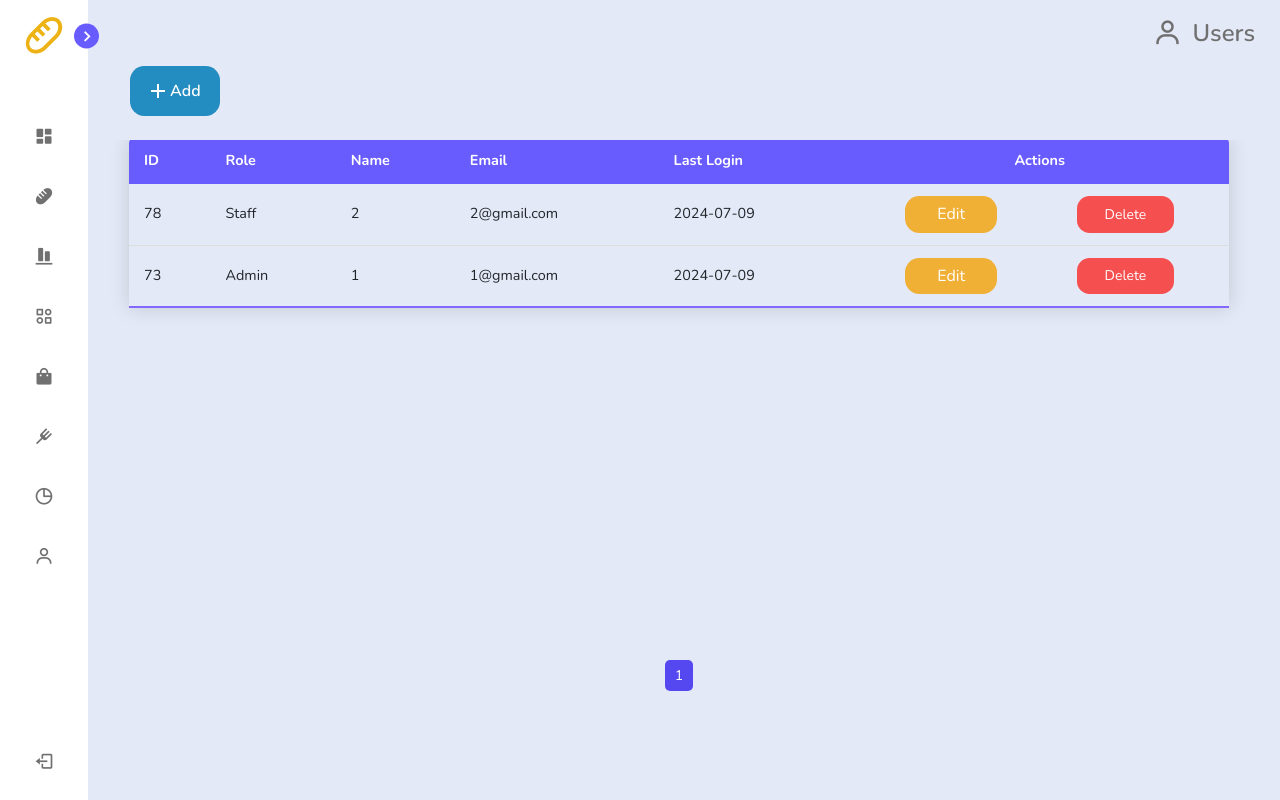
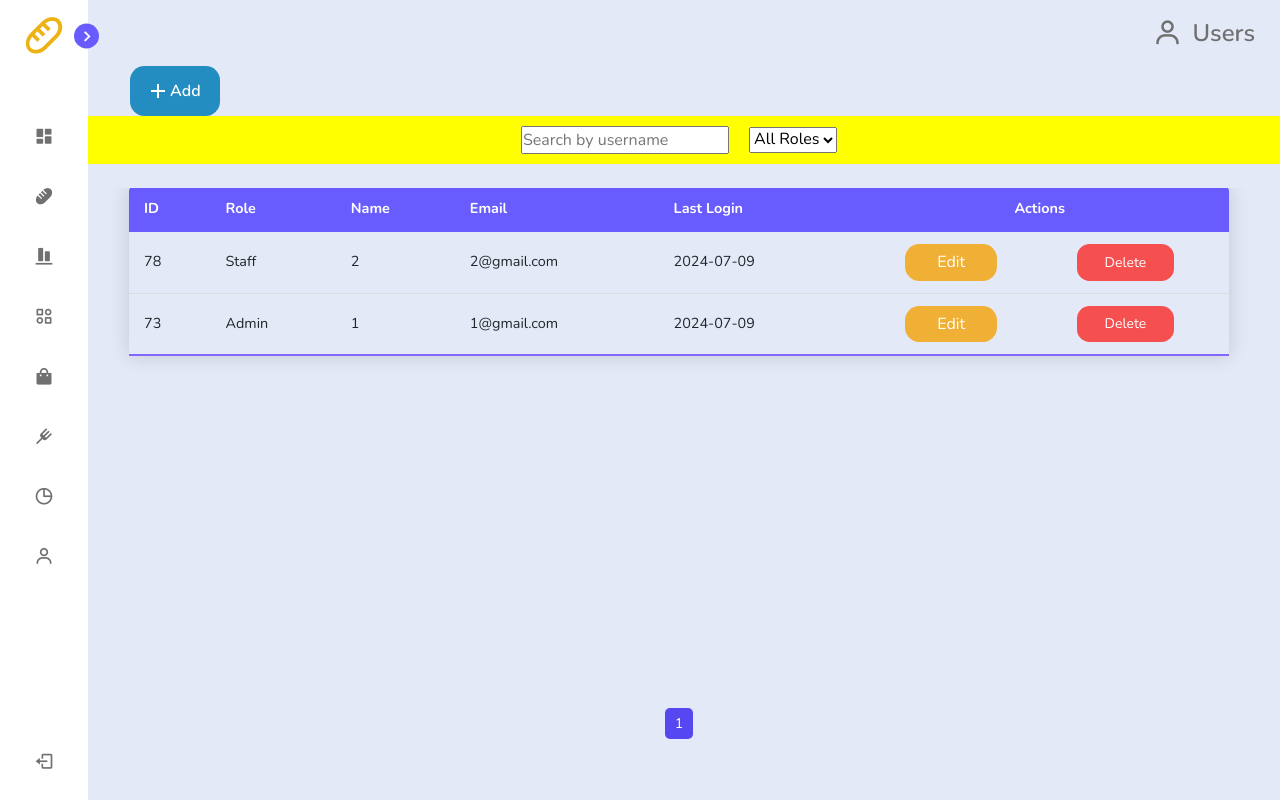
Before and after one commit to PengWin553/doughpro-ver1, a PHP site: page /php/admin-crud-users-page.php in a window 1280 px wide. Run offline with PHP 8.4, Linux system fonts and the light colour scheme; a user stored in the database is signed in; data comes from the database, SQL or seed files in the repository; some web fonts are replaced.

Commit message:
Updated Users Page
Added search and filter functionality (style to be fixed)

```diff
--- a/js/display-users.js
+++ b/js/display-users.js
@@ -1,5 +1,5 @@
-function loadData(page = 1, limit = 7) {
-    fetch(`display-users.php?page=${page}&limit=${limit}`, {
+function loadData(page = 1, limit = 7, search = '', filter = '') {
+    fetch(`display-users.php?page=${page}&limit=${limit}&search=${search}&filter=${filter}`, {
         method: "GET",
         headers: {
             'Content-Type': 'application/json'
@@ -43,7 +43,7 @@ function loadData(page = 1, limit = 7) {
             for (let i = 1; i <= totalPages; i++) {
                 const paginationButton = document.createElement("button");
                 paginationButton.innerText = i;
-                paginationButton.addEventListener("click", () => loadData(i, limit));
+                paginationButton.addEventListener("click", () => loadData(i, limit, search, filter));
                 if (i === result.page) {
                     paginationButton.classList.add("active");
                 }
@@ -60,5 +60,18 @@ function loadData(page = 1, limit = 7) {
 }
 
 document.addEventListener("DOMContentLoaded", function() {
+    // Load initial data
     loadData();
+
+    // Search functionality
+    const searchInput = document.getElementById('search-input');
+    searchInput.addEventListener('input', function() {
+        loadData(1, 8, searchInput.value, filterSelect.value);
+    });
+
+    // Filter functionality
+    const filterSelect = document.getElementById('filter-select');
+    filterSelect.addEventListener('change', function() {
+        loadData(1, 8, searchInput.value, filterSelect.value);
+    });
 });
--- a/php/admin-crud-users-page.php
+++ b/php/admin-crud-users-page.php
@@ -29,6 +29,12 @@ $user_id = $_SESSION["user_id"];
     <link href="https://cdn.jsdelivr.net/npm/bootstrap@5.3.2/dist/css/bootstrap.min.css" rel="stylesheet">
     <link href='https://unpkg.com/boxicons@2.1.4/css/boxicons.min.css' rel='stylesheet'>
     <link rel="icon" type="image/x-icon" href="../default-images/baguette-solid-24.png">
+    <style>
+        .search-filter{
+            margin: 10px;
+        }
+
+    </style>
 </head>
 <body>
 
@@ -149,6 +155,16 @@ $user_id = $_SESSION["user_id"];
             </div>
         </div>
 
+        <!-- Search and Filter -->
+        <div class="search-filter-container" style="display: flex; align-items: center; width: 100%; background: yellow; justify-content:center">
+            <input type="text" id="search-input" placeholder="Search by username" class="search-filter">
+            <select id="filter-select" class="search-filter">
+                <option value="">All Roles</option>
+                <option value="Admin">Admin</option>
+                <option value="Staff">Staff</option>
+            </select>
+        </div>
+
         <!-- Table -->
         <div class="table-container">
             <div class="resultcontainer">
--- a/php/display-users.php
+++ b/php/display-users.php
@@ -4,17 +4,44 @@ include ('connection.php');
 $page = isset($_GET['page']) ? intval($_GET['page']) : 1;
 $limit = isset($_GET['limit']) ? intval($_GET['limit']) : 7;
 $offset = ($page - 1) * $limit;
+$search = isset($_GET['search']) ? $_GET['search'] : '';
+$filter = isset($_GET['filter']) ? $_GET['filter'] : '';
 
 try {
-    $query = "SELECT user_id, user_role, user_name, user_email, last_login_date FROM users_table ORDER BY user_id DESC LIMIT :limit OFFSET :offset";
+    $query = "SELECT user_id, user_role, user_name, user_email, last_login_date FROM users_table WHERE user_name LIKE :search";
+
+    if ($filter !== '') {
+        $query .= " AND user_role = :filter";
+    }
+
+    $query .= " ORDER BY user_id DESC LIMIT :limit OFFSET :offset";
+
     $statement = $connection->prepare($query);
+    $searchParam = "%" . $search . "%";
+    $statement->bindParam(':search', $searchParam, PDO::PARAM_STR);
+
+    if ($filter !== '') {
+        $statement->bindParam(':filter', $filter, PDO::PARAM_STR);
+    }
+
     $statement->bindParam(':limit', $limit, PDO::PARAM_INT);
     $statement->bindParam(':offset', $offset, PDO::PARAM_INT);
     $statement->execute();
     $result = $statement->fetchAll(PDO::FETCH_ASSOC);
 
-    $countQuery = "SELECT COUNT(*) as total FROM users_table";
+    $countQuery = "SELECT COUNT(*) as total FROM users_table WHERE user_name LIKE :search";
+
+    if ($filter !== '') {
+        $countQuery .= " AND user_role = :filter";
+    }
+
     $countStatement = $connection->prepare($countQuery);
+    $countStatement->bindParam(':search', $searchParam, PDO::PARAM_STR);
+
+    if ($filter !== '') {
+        $countStatement->bindParam(':filter', $filter, PDO::PARAM_STR);
+    }
+
     $countStatement->execute();
     $total = $countStatement->fetch(PDO::FETCH_ASSOC)['total'];
 
```
